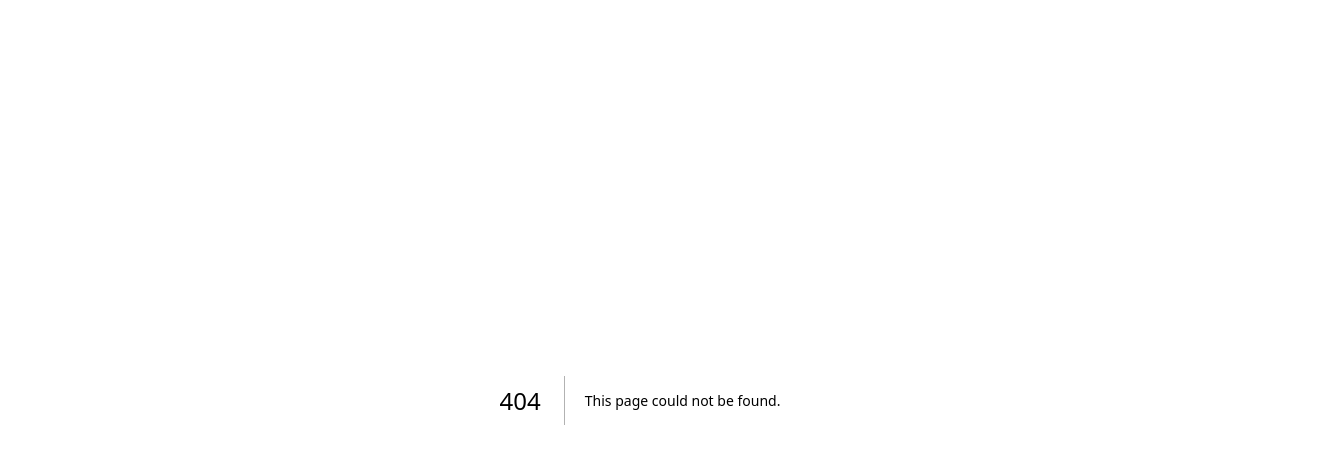
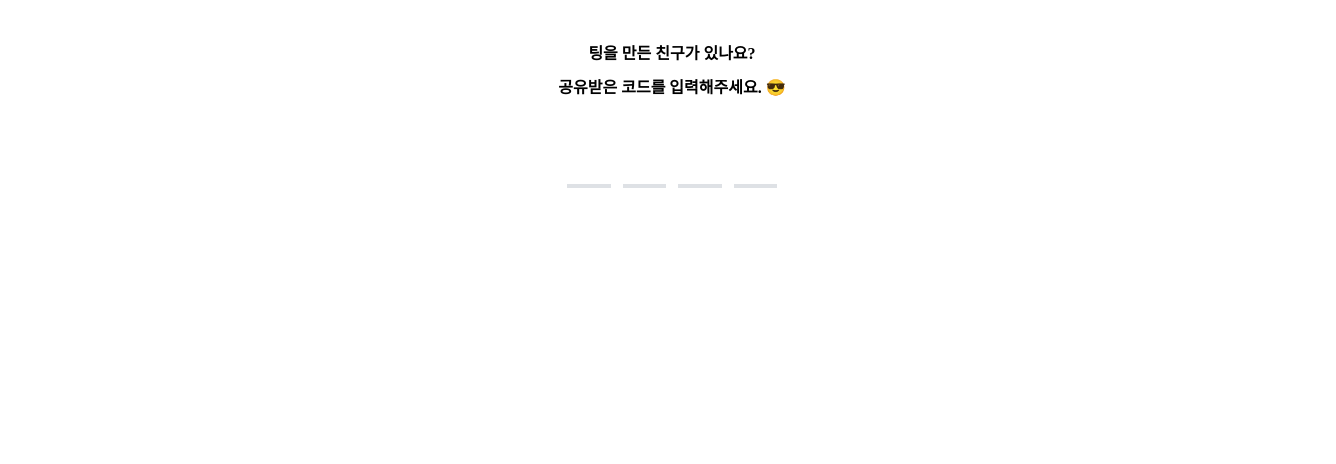
Before and after one commit to uoslife/client-meeting-season3, a Next.js app: page /group/FirstStep/SecondPage/GroupMemberPage/GroupMemberPage in a window 1280 px wide. Before the commit this address had no page. Shown: the top 464 px of the page, 1336 px wide, since content can reach past the window. Built offline with nearby package versions, Linux system fonts and the light colour scheme; a web font is replaced by a local one.

Commit message:
feat: GroupMemberPage 제작

```diff
--- /dev/null
+++ b/src/pages/group/FirstStep/SecondPage/GroupMemberPage/GroupMemberPage.style.tsx
@@ -0,0 +1,45 @@
+import styled, { css } from 'styled-components';
+import { typographies, colors } from '@/styles/styles';
+
+export const Container = styled.div`
+  width: 210px;
+  margin: 32px auto;
+  display: flex;
+  gap: 12px;
+  position: relative;
+  align-items: center;
+  justify-content: center;
+`;
+
+export const Input = styled.input`
+  opacity: 1;
+  position: absolute;
+  top: 0;
+  left: 0;
+  width: 100%;
+  height: 100%;
+  color: transparent;
+  background: transparent;
+  border: none;
+
+  &:focus {
+    outline: none;
+  }
+`;
+
+export const Code = styled.div<{ active: Boolean }>`
+  ${() => typographies.Paragraph1};
+  font-weight: 800;
+  font-size: 40px;
+  line-height: 50px;
+  width: 44px;
+  text-align: center;
+  border-bottom: 4px solid ${() => colors.Secondary200};
+  white-space: pre;
+
+  ${({ active }) =>
+    active &&
+    css`
+      border-color: ${colors.Primary600};
+    `};
+`;
--- /dev/null
+++ b/src/pages/group/FirstStep/SecondPage/GroupMemberPage/GroupMemberPage.tsx
@@ -0,0 +1,58 @@
+import { BottomSheet, Col, Paddle, Text } from '@/components';
+import * as S from './GroupMemberPage.style';
+import { useEffect, useRef, useState } from 'react';
+
+const GroupMemberPage = () => {
+  const [code, setCode] = useState<any[]>();
+  const [statusResult, setStatusResult] = useState<boolean>();
+  const [isModal, setIsModal] = useState(false);
+  const [statusMessage, setStatusMessage] = useState();
+  const inputRef = useRef<HTMLInputElement | null>(null);
+  useEffect(() => {
+    const input = inputRef.current;
+    !!input && input.focus();
+  }, [inputRef]);
+  const handleInputValue = (e: any) => {
+    setCode(e.target.value);
+  };
+
+  return (
+    <Col fill padding={'32px'} gap={54} align={'center'}>
+      <Col align={'center'} gap={10}>
+        <Text label="팅을 만든 친구가 있나요?" weight={700} />
+        <Text label="공유받은 코드를 입력해주세요. 😎" weight={700} />
+      </Col>
+      <S.Container>
+        <S.Code active={!!code && code.length === 1}>{code?.[0]}</S.Code>
+        <S.Code active={!!code && code.length === 2}>{code?.[1]}</S.Code>
+        <S.Code active={!!code && code.length === 3}>{code?.[2]}</S.Code>
+        <S.Code active={!!code && code.length === 4}>{code?.[3]}</S.Code>
+        <S.Input
+          type="text"
+          maxLength={4}
+          ref={inputRef}
+          value={code}
+          onChange={handleInputValue}
+        ></S.Input>
+      </S.Container>
+      {!!statusMessage && (
+        <Text
+          label={statusMessage}
+          weight={600}
+          color={statusResult ? '#2F80ED' : '#FD6666'}
+        />
+      )}
+      <BottomSheet
+        isActive={isModal}
+        title={'시립대의 등대 조형관'}
+        subTitle={'팅 이름'}
+        current={1}
+        description={'팅에 참여하시겠습니까?'}
+        secondaryWord={'취소'}
+        primaryWord={'참여'}
+      />
+    </Col>
+  );
+};
+
+export default GroupMemberPage;
```
